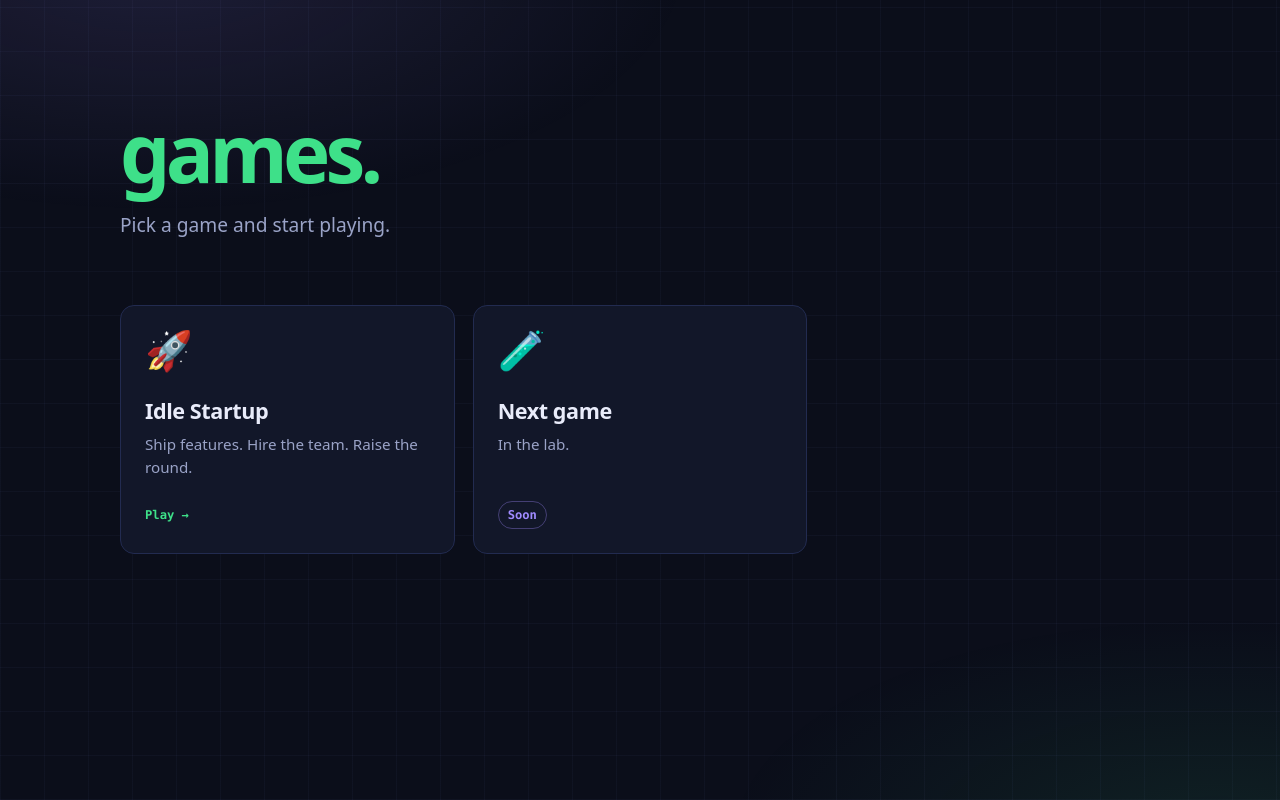
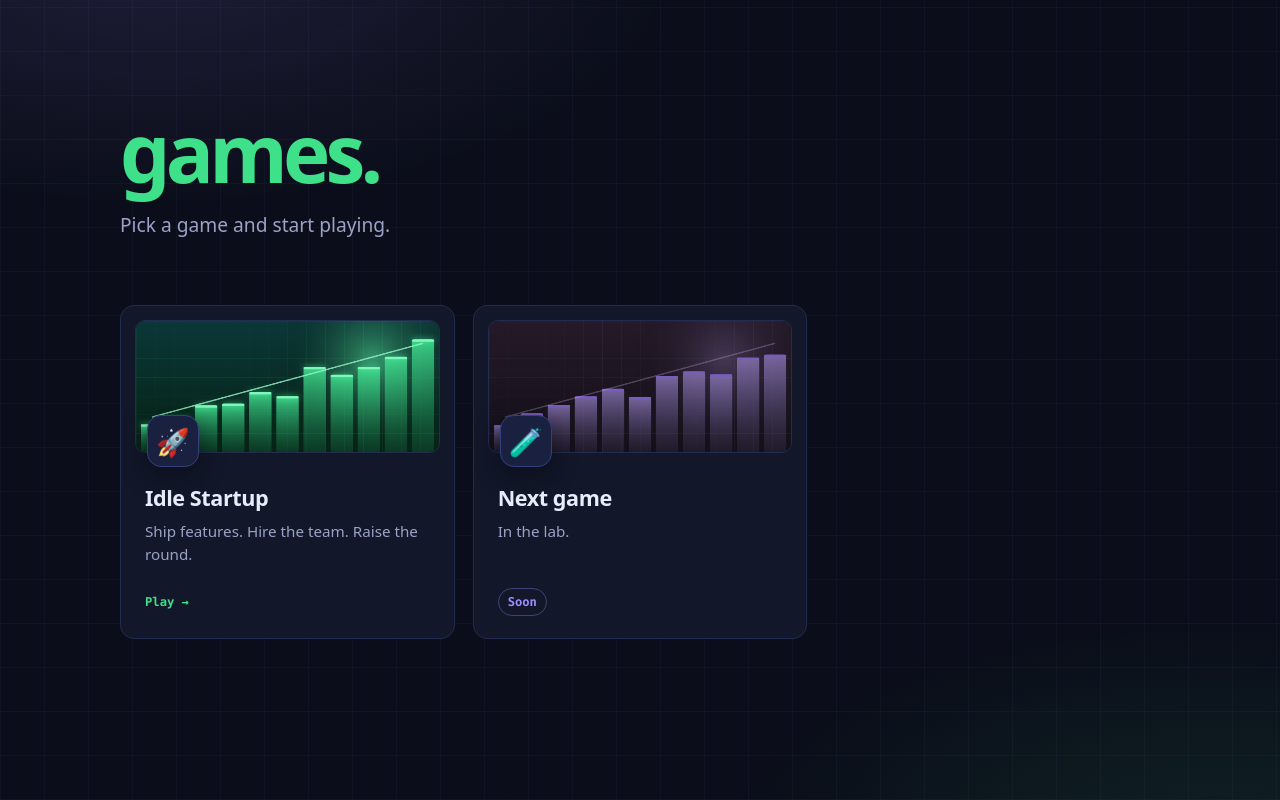
Before and after one commit to sarthakagrawal927/web-playables, a website built with Vite: page apps/hub/index.html in a window 1280 px wide. Built offline with nearby package versions, Linux system fonts and the light colour scheme.

Commit message:
art pass: live revenue chart, tier medallions, hub cover art, motion
- game: canvas revenue sparkline in the cash card (render-tick driven, so
  it pauses with the loop per YT cert), gradient tier medallions for
  team avatars, target-colored upgrade chips, ship-button sheen + hover,
  ambient backdrop drift; pause halts all CSS animation
- hub: procedural canvas cover art per game card (ascending glowing bars
  in each game's hue), emoji badge overlapping cover
- biome: drop deprecated linter.rules.recommended; fix specificity order

Co-Authored-By: Claude Fable 5 <noreply@anthropic.com>

```diff
--- /dev/null
+++ b/apps/hub/src/cover.ts
@@ -0,0 +1,103 @@
+// Procedural cover art for game cards: a "revenue going up" scene — glowing
+// ascending bars under a drifting sun of the game's hue. No image assets;
+// every game gets distinctive art from a hue + seed.
+
+export interface CoverOptions {
+  hue: number;
+  muted?: boolean;
+  seed?: number;
+}
+
+function mulberry32(seed: number): () => number {
+  let a = seed >>> 0;
+  return () => {
+    a += 0x6d2b79f5;
+    let t = a;
+    t = Math.imul(t ^ (t >>> 15), t | 1);
+    t ^= t + Math.imul(t ^ (t >>> 7), t | 61);
+    return ((t ^ (t >>> 14)) >>> 0) / 4294967296;
+  };
+}
+
+export function drawCover(canvas: HTMLCanvasElement, opts: CoverOptions): void {
+  const ctx = canvas.getContext("2d");
+  if (!ctx) return;
+  const w = 640;
+  const h = 280;
+  canvas.width = w;
+  canvas.height = h;
+  const { hue } = opts;
+  const sat = opts.muted ? 22 : 68;
+  const rand = mulberry32(opts.seed ?? 7);
+
+  // sky
+  const sky = ctx.createLinearGradient(0, 0, 0, h);
+  sky.addColorStop(0, `hsl(${hue + 30} ${sat}% 13%)`);
+  sky.addColorStop(1, `hsl(${hue} ${sat}% 8%)`);
+  ctx.fillStyle = sky;
+  ctx.fillRect(0, 0, w, h);
+
+  // sun glow, top right
+  const sun = ctx.createRadialGradient(w * 0.78, h * 0.3, 8, w * 0.78, h * 0.3, h * 0.72);
+  sun.addColorStop(0, `hsl(${hue} ${sat + 12}% 64% / ${opts.muted ? 0.28 : 0.5})`);
+  sun.addColorStop(1, "transparent");
+  ctx.fillStyle = sun;
+  ctx.fillRect(0, 0, w, h);
+
+  // graph paper
+  ctx.strokeStyle = `hsl(${hue} ${sat}% 55% / 0.10)`;
+  ctx.lineWidth = 1;
+  for (let x = 0.5; x < w; x += 40) {
+    ctx.beginPath();
+    ctx.moveTo(x, 0);
+    ctx.lineTo(x, h);
+    ctx.stroke();
+  }
+  for (let y = 0.5; y < h; y += 40) {
+    ctx.beginPath();
+    ctx.moveTo(0, y);
+    ctx.lineTo(w, y);
+    ctx.stroke();
+  }
+
+  // ascending glowing bars
+  const bars = 11;
+  const gap = 10;
+  const bw = (w - gap * (bars + 1)) / bars;
+  for (let i = 0; i < bars; i++) {
+    const progress = (i + 1) / bars;
+    const jitter = 0.75 + rand() * 0.5;
+    const bh = Math.min(h * 0.86, h * 0.16 + h * 0.62 * progress * jitter);
+    const x = gap + i * (bw + gap);
+    const y = h - bh;
+    const bar = ctx.createLinearGradient(0, y, 0, h);
+    bar.addColorStop(0, `hsl(${hue} ${sat + 8}% 58% / 0.85)`);
+    bar.addColorStop(1, `hsl(${hue} ${sat}% 30% / 0.25)`);
+    ctx.fillStyle = bar;
+    ctx.beginPath();
+    ctx.roundRect(x, y, bw, bh, [6, 6, 0, 0]);
+    ctx.fill();
+    // bright cap
+    ctx.fillStyle = `hsl(${hue} ${sat + 20}% ${opts.muted ? 55 : 74}%)`;
+    ctx.shadowColor = `hsl(${hue} 90% 60% / 0.9)`;
+    ctx.shadowBlur = opts.muted ? 0 : 14;
+    ctx.beginPath();
+    ctx.roundRect(x, y, bw, 5, 3);
+    ctx.fill();
+    ctx.shadowBlur = 0;
+  }
+
+  // trend line through the bar tops
+  ctx.beginPath();
+  for (let i = 0; i < bars; i++) {
+    const x = gap + i * (bw + gap) + bw / 2;
+    const y = h - (h * 0.16 + h * 0.62 * ((i + 1) / bars)) - 14;
+    if (i === 0) ctx.moveTo(x, y);
+    else ctx.lineTo(x, y);
+  }
+  ctx.strokeStyle = `hsl(${hue} ${sat + 20}% 78% / ${opts.muted ? 0.3 : 0.8})`;
+  ctx.lineWidth = 3;
+  ctx.lineJoin = "round";
+  ctx.setLineDash([1, 0]);
+  ctx.stroke();
+}
--- a/apps/hub/src/main.ts
+++ b/apps/hub/src/main.ts
@@ -2,7 +2,13 @@ import "@fontsource-variable/space-grotesk";
 import "@fontsource-variable/jetbrains-mono";
 import "./style.css";
 
+import { drawCover } from "./cover";
 import { GAMES, type GameMeta } from "./games";
+
+const COVER_HUES: Record<string, number> = {
+  "idle-startup": 150,
+  "coming-soon": 258,
+};
 
 function addText(parent: HTMLElement, className: string, text: string) {
   const element = document.createElement("span");
@@ -20,7 +26,19 @@ function createCard(game: GameMeta) {
     card.setAttribute("aria-label", `Play ${game.title}`);
   }
 
-  addText(card, "game-card__emoji", game.emoji);
+  const art = document.createElement("div");
+  art.className = "game-card__art";
+  const cover = document.createElement("canvas");
+  cover.className = "game-card__cover";
+  cover.setAttribute("aria-hidden", "true");
+  drawCover(cover, {
+    hue: COVER_HUES[game.id] ?? 210,
+    muted: game.status === "soon",
+    seed: game.id.length * 31,
+  });
+  art.append(cover);
+  addText(art, "game-card__emoji", game.emoji);
+  card.append(art);
 
   const body = document.createElement("div");
   body.className = "game-card__body";
--- a/apps/hub/src/style.css
+++ b/apps/hub/src/style.css
@@ -81,15 +81,43 @@ h1 {
 
 .game-card {
   min-height: 240px;
-  padding: 24px;
+  padding: 14px 14px 22px;
   display: flex;
   flex-direction: column;
-  justify-content: space-between;
   color: inherit;
   background: var(--ink-800);
   border: 1px solid var(--line);
   border-radius: var(--radius);
   text-decoration: none;
+  overflow: hidden;
+}
+
+.game-card__art {
+  position: relative;
+  margin-bottom: 6px;
+}
+
+.game-card__cover {
+  display: block;
+  width: 100%;
+  aspect-ratio: 16 / 7;
+  border-radius: 10px;
+  border: 1px solid var(--line);
+}
+
+.game-card__emoji {
+  position: absolute;
+  left: 12px;
+  bottom: -14px;
+  width: 52px;
+  height: 52px;
+  display: grid;
+  place-items: center;
+  font-size: 1.7rem;
+  background: var(--ink-700);
+  border: 1px solid var(--line-bright);
+  border-radius: 14px;
+  box-shadow: 0 8px 22px rgba(7, 9, 18, 0.55);
 }
 
 .game-card--live {
@@ -114,13 +142,12 @@ h1 {
   color: var(--text-dim);
 }
 
-.game-card__emoji {
-  font-size: 2.4rem;
-  line-height: 1;
+.game-card__body {
+  padding: 0 10px;
 }
 
 .game-card__body h2 {
-  margin: 28px 0 8px;
+  margin: 24px 0 8px;
   color: var(--text);
   font-size: 1.35rem;
   letter-spacing: -0.02em;
--- a/biome.json
+++ b/biome.json
@@ -9,11 +9,6 @@
     "indentWidth": 2,
     "lineWidth": 100
   },
-  "linter": {
-    "rules": {
-      "recommended": true
-    }
-  },
   "files": {
     "ignoreUnknown": true
   }
```
Also changed, not shown: games/idle-startup/src/chart.ts (added, +110 -0 lines), games/idle-startup/src/style.css (+110 -11 lines), games/idle-startup/src/ui.ts (+36 -4 lines).
